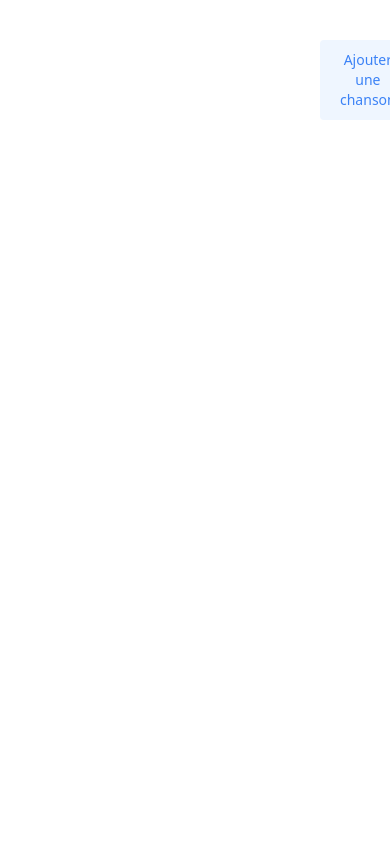
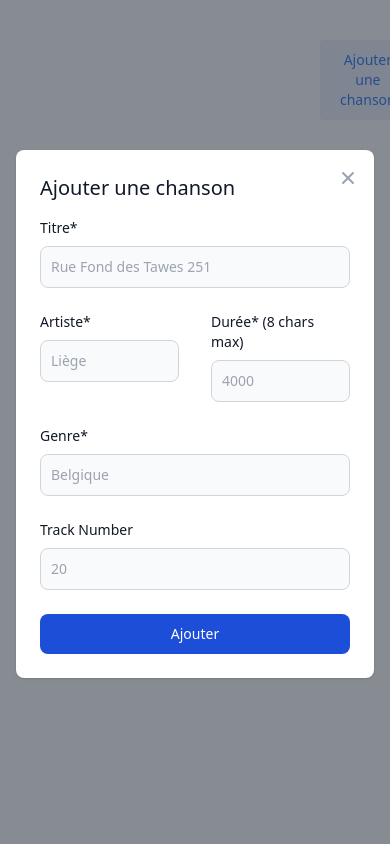
Before and after one commit to Irix0/Bases-de-donnes-Projet, a PHP site: page /dashboard/edit-cd.php?track_number=1 in a window 390 px wide, after a click on "Ajouter une chanson"; the page is wider, and only the part inside the window is pictured. Run offline with PHP 8.4, Linux system fonts and the light colour scheme; data that the repository does not hold is empty; some libraries are stand-ins or nearby versions.

Commit message:
Little changes

```diff
--- a/www/dashboard/edit-cd.php
+++ b/www/dashboard/edit-cd.php
@@ -128,7 +128,7 @@ $resultsPerPage = 10;
                </td>
                <td class='py-2'>
                   <div class='flex'>
-                  <a href='edit-song.php?cd_number=".$row['CD_NUMBER']."&track_number=".$row['TRACK_NUMBER']."'>
+                  <a href='edit-song.php?cd_number=".$row['CD_NUMBER']. "&track_number=".$row['TRACK_NUMBER']."'>
                      <button type='button' class='text-blue-700 hover:text-white border border-blue-700 hover:bg-blue-800 focus:ring-4 focus:outline-none focus:ring-blue-300 font-medium rounded-lg text-sm px-4 py-2.5 text-center mr-2 mb-2'><i class='fa-solid fa-pen'></i></button>
                   </a>
                     <form method='post' action='#'>
@@ -157,6 +157,90 @@ $resultsPerPage = 10;
                } ?></span> résultats montrés sur <span
                class="font-semibold text-gray-900"><?php echo "$rows_nb"; ?></span>
          </span>
+         <!-- Buttons -->
+
+         <nav class="mt-1 mb-2">
+            <ul class="list-style-none flex">
+               <?php
+               for($i = 1; $i<= $page_nb; $i++) {
+                  if($i == $page){
+                     echo '<li>
+                     <a
+                        class="relative block rounded bg-blue-100 px-3 py-1.5 text-sm font-medium text-primary-700 transition-all duration-300"
+                        href = "edit-cd.php?page=' . $i . '"> ' . $i . ' <span
+          class="absolute -m-px h-px w-px overflow-hidden border-0 p-0 [clip:rect(0,0,0,0)]"
+          >(current)</span></a>
+          </li>';
+                  } else {
+                  echo '<li>
+                  <a class="relative block rounded bg-transparent px-3 py-1.5 text-sm text-neutral-600 transition-all duration-300 hover:bg-neutral-100"
+                     href = "edit-cd.php?page=' . $i . '">' . $i . ' </a>
+               </li>';
+                  }
+               }
+               ?>
+            </ul>
+         </nav>
+
+      </div>
+
+      <!-- Add modal -->
+      <div id="add-song-modal" tabindex="-1" aria-hidden="true"
+         class="fixed top-0 left-0 right-0 z-50 hidden w-full p-4 overflow-x-hidden overflow-y-auto md:inset-0 h-[calc(100%-1rem)] max-h-full">
+         <div class="relative w-full max-w-md max-h-full">
+            <!-- Modal content -->
+            <div class="relative bg-white rounded-lg shadow">
+               <button
+                  class="absolute top-3 right-2.5 text-gray-400 bg-transparent hover:bg-gray-200 hover:text-gray-900 rounded-lg text-sm p-1.5 ml-auto inline-flex items-center dark:hover:bg-gray-800 dark:hover:text-white"
+                  data-modal-hide="add-song-modal">
+                  <svg aria-hidden="true" class="w-5 h-5" fill="currentColor" viewBox="0 0 20 20"
+                     xmlns="http://www.w3.org/2000/svg">
+                     <path fill-rule="evenodd"
+                        d="M4.293 4.293a1 1 0 011.414 0L10 8.586l4.293-4.293a1 1 0 111.414 1.414L11.414 10l4.293 4.293a1 1 0 01-1.414 1.414L10 11.414l-4.293 4.293a1 1 0 01-1.414-1.414L8.586 10 4.293 5.707a1 1 0 010-1.414z"
+                        clip-rule="evenodd"></path>
+                  </svg>
+                  <span class="sr-only">Fermer le modal</span>
+               </button>
+               <div class="px-6 py-6 lg:px-8">
+                  <h3 class="mb-4 text-xl font-medium text-gray-900">Ajouter une chanson</h3>
+                  <form method="post" class="space-y-6" action="#">
+                     <div>
+                        <label for="title" class="block mb-2 text-sm font-medium text-gray-900">Titre*</label>
+                        <input type="text" name="street" id="title"
+                           class="bg-gray-50 border border-gray-300 text-gray-900 text-sm rounded-lg focus:ring-blue-500 focus:border-blue-500 block w-full p-2.5"
+                           placeholder="Rue Fond des Tawes 251" required>
+                     </div>
+                     <div class="flex space-x-8">
+                        <div>
+                           <label for="artist" class="block mb-2 text-sm font-medium text-gray-900">Artiste*</label>
+                           <input type="text" name="artist" id="artist" placeholder="Liège"
+                              class="bg-gray-50 border border-gray-300 text-gray-900 text-sm rounded-lg focus:ring-blue-500 focus:border-blue-500 block w-full p-2.5"
+                              required>
+                        </div>
+                        <div>
+                           <label for="duration" class="block mb-2 text-sm font-medium text-gray-900">Durée* (8 chars max)</label>
+                           <input type="text" name="duration" id="duration" placeholder="4000"
+                              class="bg-gray-50 border border-gray-300 text-gray-900 text-sm rounded-lg focus:ring-blue-500 focus:border-blue-500 block w-full p-2.5"
+                              required maxlength="8">
+                        </div>
+                     </div>
+                     <div>
+                        <label for="genre" class="block mb-2 text-sm font-medium text-gray-900">Genre*</label>
+                        <input type="text" name="genre" id="genre"
+                           class="bg-gray-50 border border-gray-300 text-gray-900 text-sm rounded-lg focus:ring-blue-500 focus:border-blue-500 block w-full p-2.5"
+                           placeholder="Belgique" required>
+                     </div>
+                     <div>
+                        <label for="track_number" class="block mb-2 text-sm font-medium text-gray-900">Track Number</label>
+                        <input type="number" name="track_number" id="track_number"
+                           class="bg-gray-50 border border-gray-300 text-gray-900 text-sm rounded-lg focus:ring-blue-500 focus:border-blue-500 block w-full p-2.5"
+                           placeholder="20">
+                     </div>
+                     <button type="submit"
+                        class="w-full text-white bg-blue-700 hover:bg-blue-800 focus:ring-4 focus:outline-none focus:ring-blue-300 font-medium rounded-lg text-sm px-5 py-2.5 text-center">Ajouter</button>
+                  </form>
+               </div>
+            </div>
          </div>
       </div>
 
```
Also changed, not shown: www/dashboard/edit-song.php (+5 -5 lines). Lines whose indentation alone changed are shown as unchanged.
